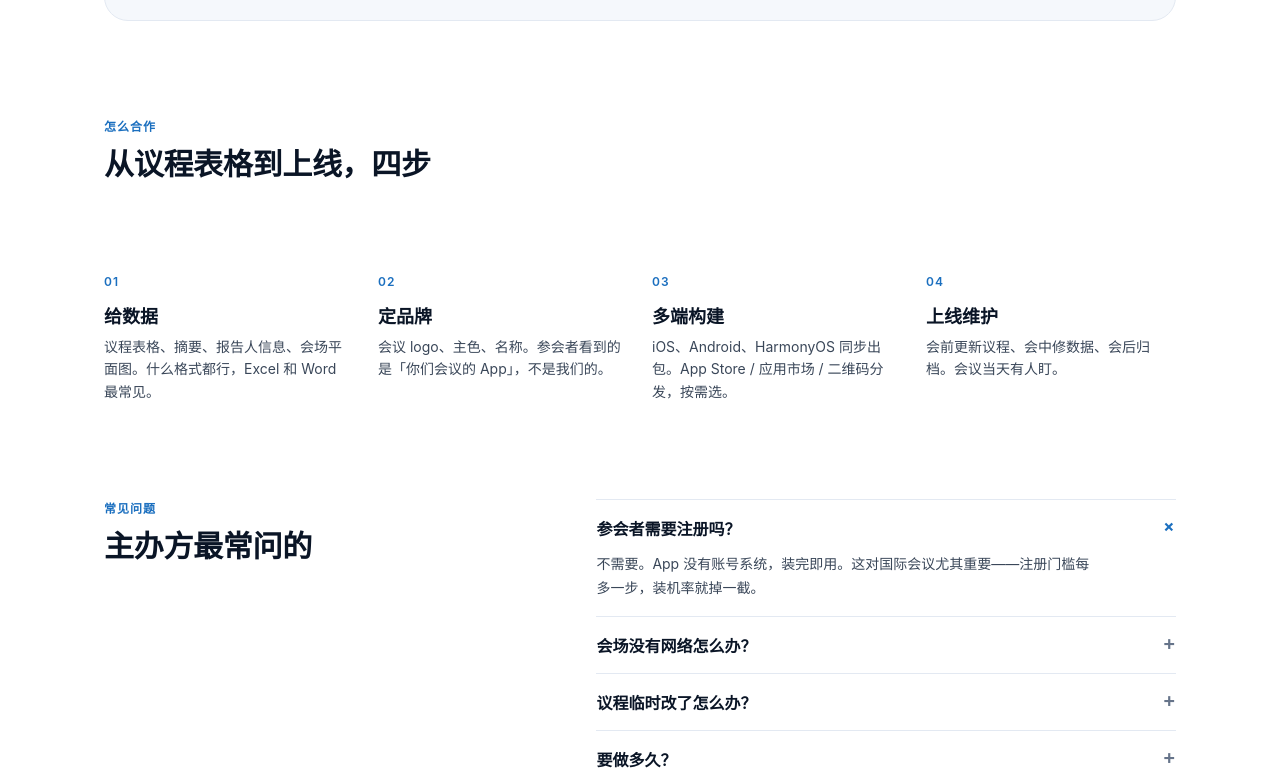
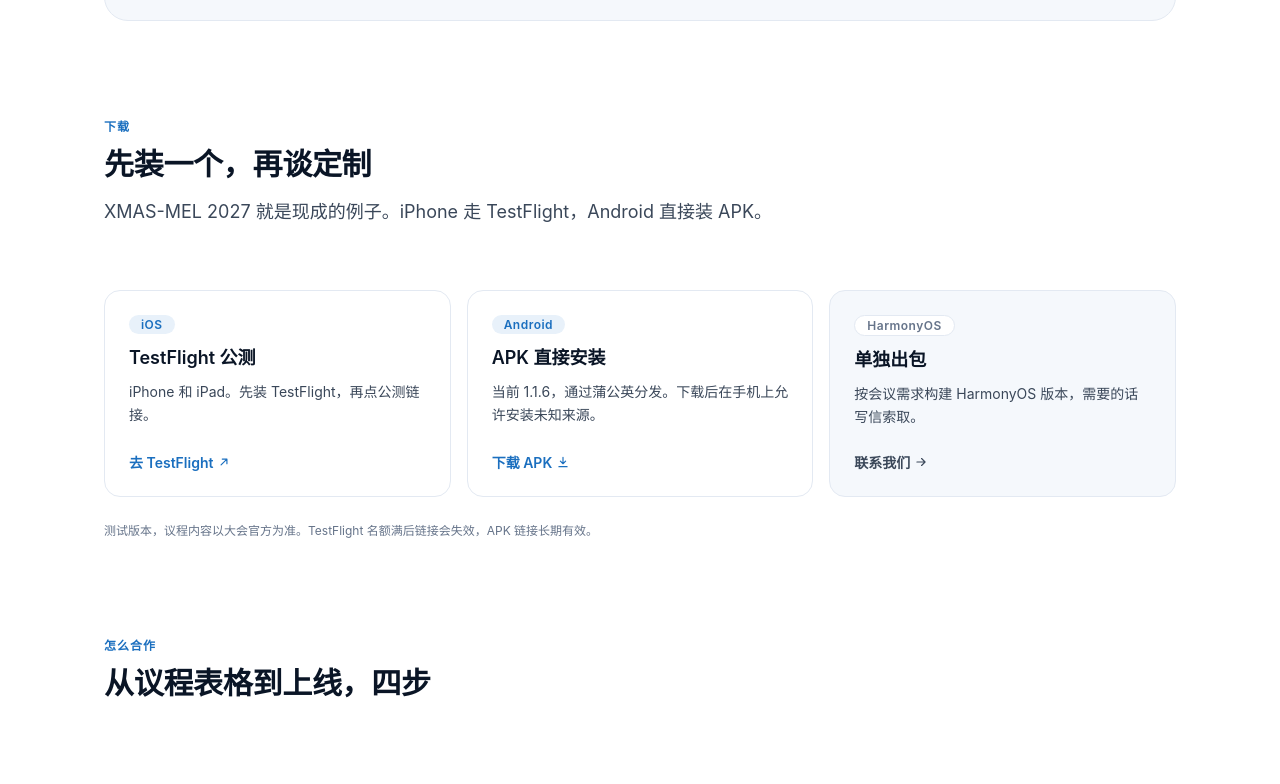
Before and after one commit to Brian-jiangz/scholarlylife, a plain HTML site: page conference/index.html in a window 1280 px wide. Shown: the part 2016-2800 px from the top of the page. Drawn offline with Linux system fonts and the light colour scheme.

Commit message:
Add XMAS Android APK download via Pgyer

```diff
--- a/conference/index.html
+++ b/conference/index.html
@@ -30,7 +30,7 @@
     <p class="lede">议程、日程、报告人、会场，离线装进一台手机。参会者不用注册，主办方不用维护服务器——会议结束，App 依然能用。</p>
     <div class="hero-actions">
       <a class="btn btn-primary" href="#contact">获取方案</a>
-      <a class="btn btn-ghost" href="https://testflight.apple.com/join/Vf8QCPkp" target="_blank" rel="noopener">看公测版（XMAS 2027）</a>
+      <a class="btn btn-ghost" href="#download">下载体验版</a>
     </div>
     <div class="tags" style="margin-top:var(--s-300)">
       <span class="tag">iOS</span><span class="tag">Android</span>
@@ -92,6 +92,47 @@
   </div>
 </section>
 
+<section id="download" style="padding-top:0">
+  <div class="wrap">
+    <div class="sec-head reveal">
+      <div class="kicker">下载</div>
+      <h2 class="heading-3">先装一个，再谈定制</h2>
+      <p>XMAS-MEL 2027 就是现成的例子。iPhone 走 TestFlight，Android 直接装 APK。</p>
+    </div>
+
+    <div class="download-grid">
+      <a class="download-card reveal" href="https://testflight.apple.com/join/Vf8QCPkp" target="_blank" rel="noopener">
+        <span class="dl-tag">iOS</span>
+        <h3>TestFlight 公测</h3>
+        <p>iPhone 和 iPad。先装 TestFlight，再点公测链接。</p>
+        <span class="dl-cta">去 TestFlight
+          <svg viewBox="0 0 24 24" width="14" height="14" fill="none" stroke="currentColor" stroke-width="2" stroke-linecap="round" stroke-linejoin="round"><path d="M7 17 17 7M9 7h8v8"/></svg>
+        </span>
+      </a>
+
+      <a class="download-card reveal" href="https://www.pgyer.com/xmas-android" target="_blank" rel="noopener">
+        <span class="dl-tag">Android</span>
+        <h3>APK 直接安装</h3>
+        <p>当前 1.1.6，通过蒲公英分发。下载后在手机上允许安装未知来源。</p>
+        <span class="dl-cta">下载 APK
+          <svg viewBox="0 0 24 24" width="14" height="14" fill="none" stroke="currentColor" stroke-width="2" stroke-linecap="round" stroke-linejoin="round"><path d="M12 4v11M7.5 10.5 12 15l4.5-4.5M5 20h14"/></svg>
+        </span>
+      </a>
+
+      <a class="download-card muted reveal" href="mailto:jiangzheng0332@163.com?subject=HarmonyOS%20%E7%89%88%E6%9C%AC">
+        <span class="dl-tag">HarmonyOS</span>
+        <h3>单独出包</h3>
+        <p>按会议需求构建 HarmonyOS 版本，需要的话写信索取。</p>
+        <span class="dl-cta">联系我们
+          <svg viewBox="0 0 24 24" width="14" height="14" fill="none" stroke="currentColor" stroke-width="2" stroke-linecap="round" stroke-linejoin="round"><path d="M5 12h14M13 6l6 6-6 6"/></svg>
+        </span>
+      </a>
+    </div>
+
+    <p class="download-note">测试版本，议程内容以大会官方为准。TestFlight 名额满后链接会失效，APK 链接长期有效。</p>
+  </div>
+</section>
+
 <section style="padding-top:0">
   <div class="wrap">
     <div class="sec-head reveal">
@@ -149,6 +190,7 @@
             <li><a href="../yanxu/">研序 Yanxu</a></li>
             <li><a href="./">会议 App</a></li>
             <li><a href="https://testflight.apple.com/join/Vf8QCPkp" target="_blank" rel="noopener">会议 App 公测</a></li>
+            <li><a href="https://www.pgyer.com/xmas-android" target="_blank" rel="noopener">Android 安装包</a></li>
             <li><a href="../studio/">示意网站</a></li>
           </ul>
         </div>
--- a/styles.css
+++ b/styles.css
@@ -395,10 +395,28 @@ details p{margin-top:var(--s-100);font-size:14px;line-height:1.7;color:var(--ink
   align-items:center;background:var(--bg-2);border:1px solid var(--line);
   border-radius:24px;padding:var(--s-600)}
 
+/* conference download cards */
+.download-grid{display:grid;grid-template-columns:repeat(3,minmax(0,1fr));gap:var(--s-200)}
+.download-card{display:flex;flex-direction:column;gap:var(--s-100);padding:var(--s-300);
+  border:1px solid var(--line);border-radius:var(--r-card);background:#fff;
+  transition:transform .5s var(--ease),box-shadow .5s var(--ease),border-color .3s var(--ease)}
+.download-card:hover{transform:translateY(-4px);box-shadow:0 24px 48px -32px rgba(11,27,51,.35);border-color:#CFDCEA}
+.download-card.muted{background:var(--bg-2)}
+.dl-tag{align-self:flex-start;font-size:12px;font-weight:600;letter-spacing:.04em;color:var(--blue);
+  background:var(--blue-soft);border-radius:var(--r-pill);padding:var(--s-25) var(--s-100)}
+.download-card.muted .dl-tag{color:var(--ink-3);background:#fff;border:1px solid var(--line)}
+.download-card h3{font-size:18px;line-height:1.3;font-weight:600}
+.download-card p{font-size:14px;line-height:1.6;color:var(--ink-2);flex:1}
+.dl-cta{display:inline-flex;align-items:center;gap:var(--s-50);margin-top:var(--s-100);
+  font-size:14px;font-weight:600;color:var(--blue)}
+.download-card.muted .dl-cta{color:var(--ink-2)}
+.download-note{margin-top:var(--s-300);font-size:12px;line-height:1.6;color:var(--ink-3)}
+
 @media (max-width:1100px){.shots4{grid-template-columns:repeat(2,minmax(0,1fr))}}
 @media (max-width:900px){
   .hero-split .hero-split-grid{grid-template-columns:minmax(0,1fr);gap:var(--s-600)}
   .digest-band{grid-template-columns:minmax(0,1fr);gap:var(--s-500);padding:var(--s-400)}
+  .download-grid{grid-template-columns:minmax(0,1fr)}
 }
 @media (max-width:700px){
   .shots4{
```
Also changed, not shown: index.html (+1 -0 lines).
